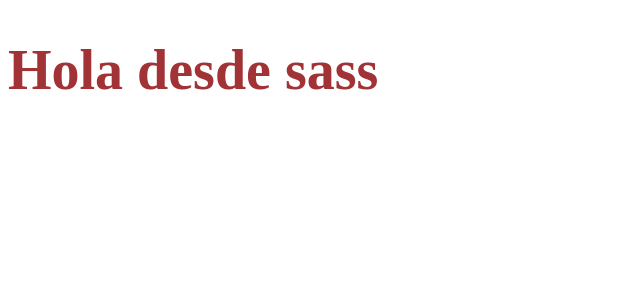
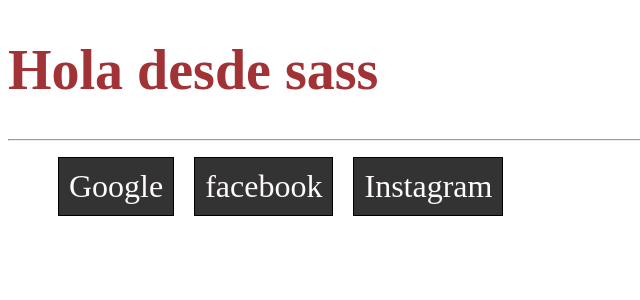
Before and after one commit to DanielTuttos/React-Vite-Sass, a React (Vite) app: page / in a window 1280 px wide. Shown: the top 300 px of the page, without its empty margins (0-640 px from the left). Built offline with nearby package versions, Linux system fonts and the light colour scheme.

Commit message:
anidando elementos

```diff
--- a/src/App.jsx
+++ b/src/App.jsx
@@ -1,11 +1,23 @@
-import React from 'react'
+import React from "react";
 
 const App = () => {
   return (
     <div>
-      <h1 className='title'>Hola desde sass</h1>
+      <h1 className="title">Hola desde sass</h1>
+      <hr />
+      <ul>
+        <li>
+          <a href="#">Google</a>
+        </li>
+        <li>
+          <a href="#">facebook</a>
+        </li>
+        <li>
+          <a href="#">Instagram</a>
+        </li>
+      </ul>
     </div>
-  )
-}
+  );
+};
 
-export default App
+export default App;
--- a/src/sass/extras/_links.scss
+++ b/src/sass/extras/_links.scss
@@ -0,0 +1,16 @@
+ul {
+  list-style: none;
+
+  li {
+    display: inline-block;
+    padding: 10px;
+    margin: 0px 10px;
+    border: 1px solid #000000;
+    background-color: $dark;
+    a {
+        text-decoration: none;
+        font-size: 2rem;
+        color: $white;
+    }
+  }
+}
```
